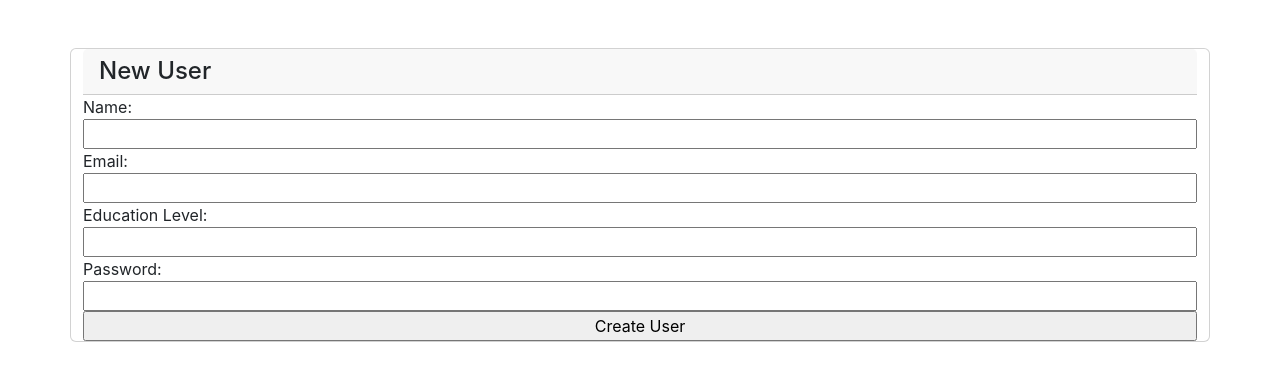
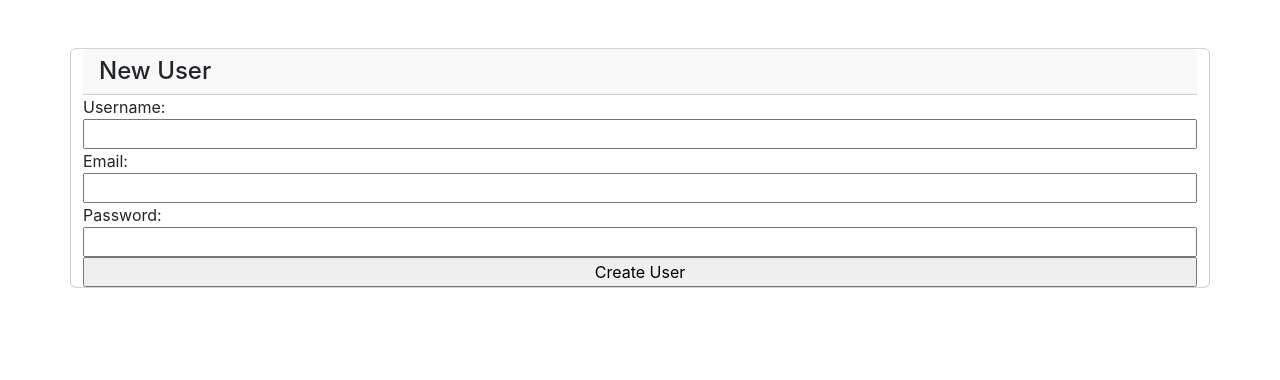
Before and after one commit to Lorraineken/todo-list, a React (Create React App) app: page /signup in a window 1280 px wide. Shown: the top 380 px of the page. Built offline with nearby package versions, Linux system fonts and the light colour scheme.

Commit message:
Added TodoPage component

```diff
--- a/src/components/App.js
+++ b/src/components/App.js
@@ -3,6 +3,7 @@ import { Route, Routes } from 'react-router-dom';
 import '../App.css';
 import Login from './Login';
 import Signup from './Signup';
+import TodoPage from './TodoPage';
 
 
 function App() {
@@ -17,6 +18,10 @@ function App() {
          path = "/signup"
          element={<Signup/>}
       />
+      <Route
+      path = "/todopage"
+      element ={<TodoPage />}
+      />
      </Routes>
     </div>
   );
--- a/src/components/Signup.js
+++ b/src/components/Signup.js
@@ -7,12 +7,10 @@ function Signup() {
         <div>
          <form className="card container mt-5" >
           <h4 className="card-header">New User</h4>
-          <label htmlFor="name">Name: </label>
+          <label htmlFor="name">Username: </label>
           <input type="text" name="name"  />
           <label htmlFor="email">Email: </label>
           <input type="text" name="email"  />
-          <label htmlFor="education level">Education Level: </label>
-          <input type="text" name="education_level"  />
           <label htmlFor="password">Password: </label>
           <input type="text" name="password"   />
           <input type="submit" value="Create User" />
--- /dev/null
+++ b/src/components/TodoPage.js
@@ -0,0 +1,12 @@
+import React from "react";
+
+function TodoPage(){
+
+    return(
+        <div>
+        <h2>TODO LIST</h2>
+        </div>
+    )
+}
+
+export default TodoPage;
```
